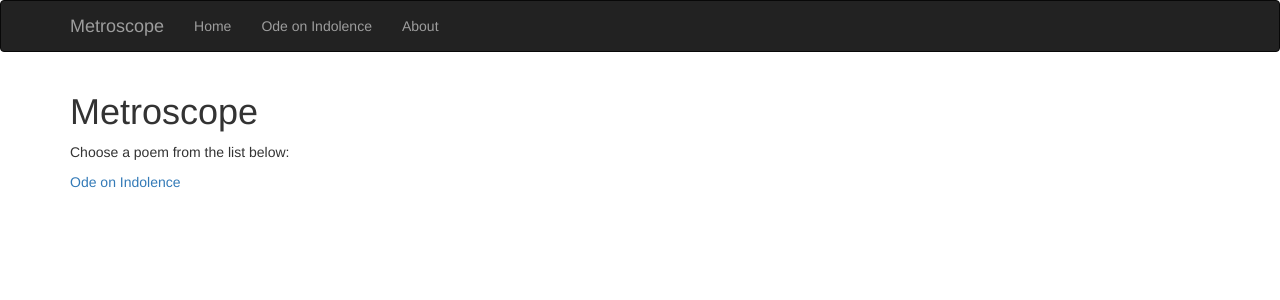
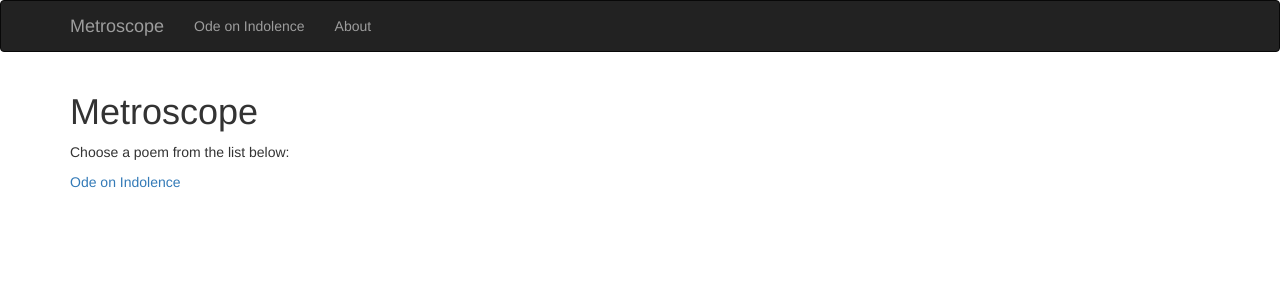
Before and after one commit to syvwlch/Metroscope, a Flask app: page / in a window 1280 px wide. Shown: the top 300 px of the page. Run offline with Flask 2, Linux system fonts and the light colour scheme; some libraries are stand-ins or nearby versions.

Commit message:
Removed the Home link in the nav bar, duplicate of the App name link

```diff
--- a/templates/base.html
+++ b/templates/base.html
@@ -25,7 +25,6 @@
         </div>
         <div class="navbar-collapse collapse">
             <ul class="nav navbar-nav">
-                <li><a href="{{ url_for('home') }}">Home</a></li>
                 <li><a href="{{ url_for('poem') }}">Ode on Indolence</a></li>
                 <li><a href="{{ url_for('about') }}">About</a></li>
             </ul>
```
